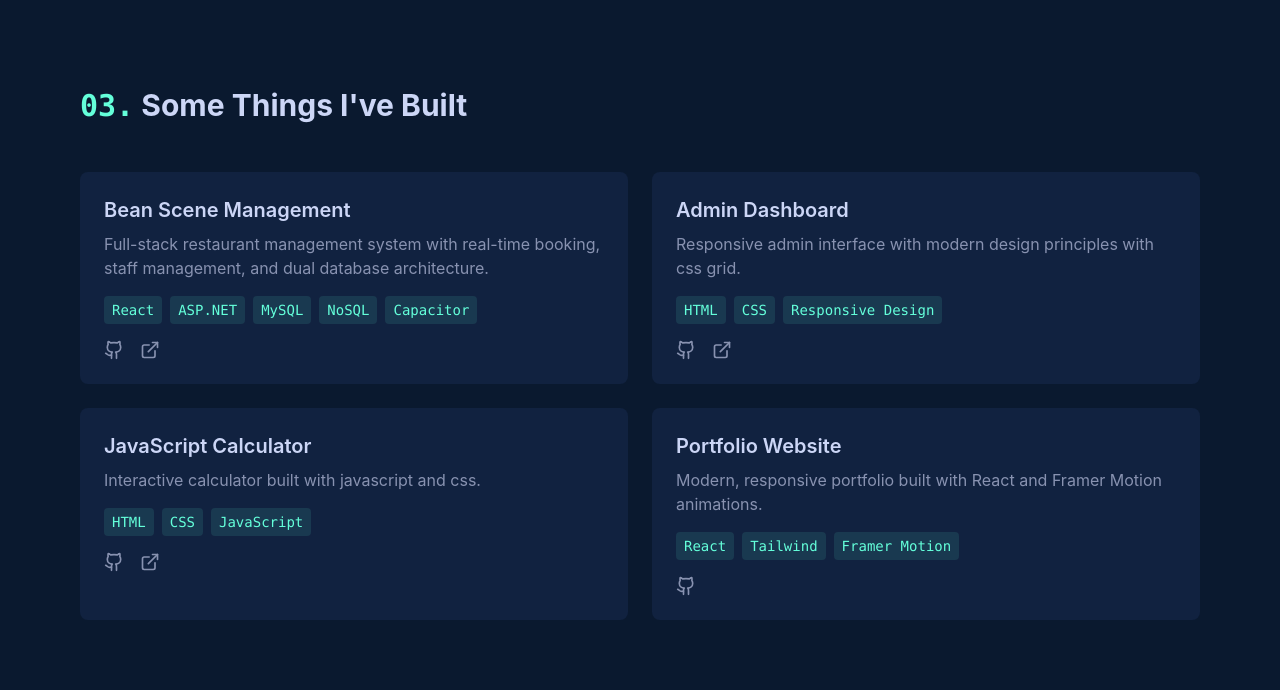
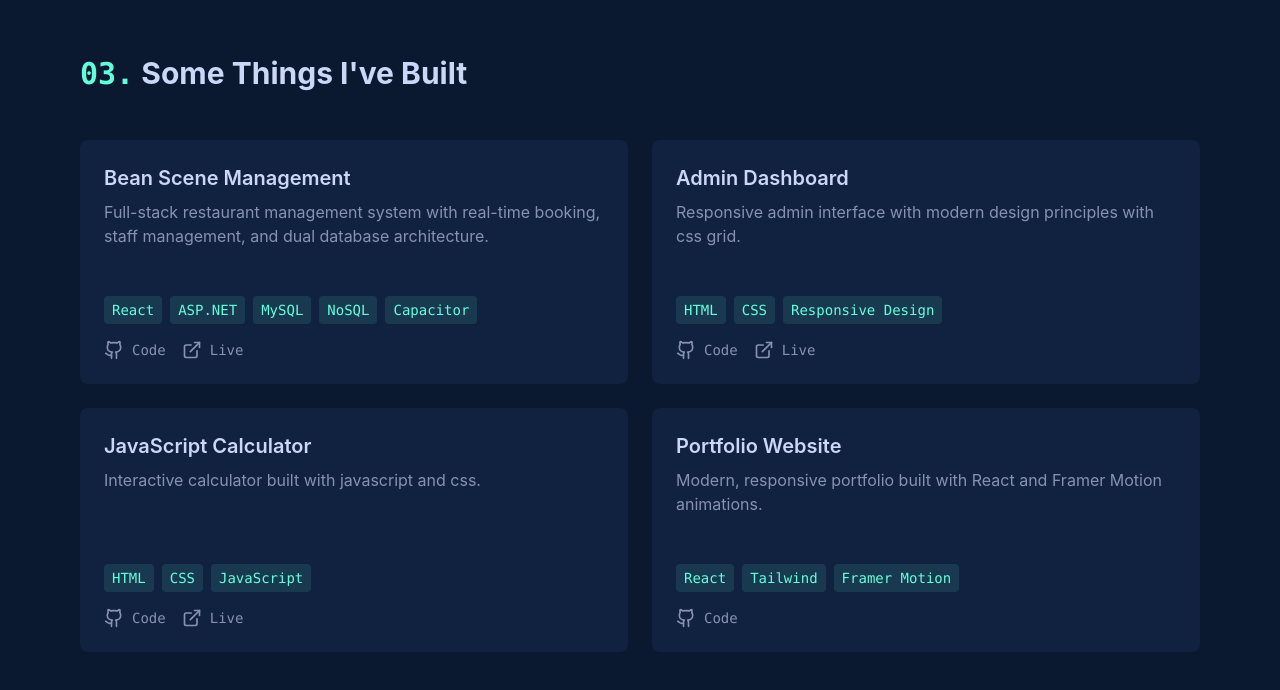
Before and after one commit to archebus/portfolio-source, a React (Create React App) app: page / in a window 1280 px wide. Shown: the part 2447-3137 px from the top of the page. Built offline with nearby package versions, Linux system fonts and the light colour scheme; the HTML template or start-up script is replaced by a standard one.

Commit message:
rebasing

```diff
--- a/src/components/shared/ProjectCard.jsx
+++ b/src/components/shared/ProjectCard.jsx
@@ -17,14 +17,14 @@ const ProjectCard = ({ title, description, tags, github, preview, image }) => {
       {/* Content */}
       <div className="relative z-10">
         <motion.h3
-          className="text-[#ccd6f6] text-xl font-semibold mb-2"
+          className="text-[#ccd6f6] text-xl font-semibold mb-2 flex items-center gap-2"
           layout
         >
           {title}
         </motion.h3>
 
         <motion.p
-          className="text-[#8892b0] mb-4"
+          className="text-[#8892b0] mb-4 h-20"
           layout
         >
           {description}
@@ -48,21 +48,27 @@ const ProjectCard = ({ title, description, tags, github, preview, image }) => {
           {github && (
             <motion.a
               href={github}
+              target="_blank"
+              rel="noopener noreferrer"
               whileHover={{ y: -2 }}
               whileTap={{ scale: 0.95 }}
-              className="text-[#8892b0] hover:text-[#64ffda]"
+              className="flex items-center gap-2 text-[#8892b0] hover:text-[#64ffda] transition-colors duration-300"
             >
               <Github size={20} />
+              <span className="text-sm font-mono">Code</span>
             </motion.a>
           )}
           {preview && (
             <motion.a
               href={preview}
+              target="_blank"
+              rel="noopener noreferrer"
               whileHover={{ y: -2 }}
               whileTap={{ scale: 0.95 }}
-              className="text-[#8892b0] hover:text-[#64ffda]"
+              className="flex items-center gap-2 text-[#8892b0] hover:text-[#64ffda] transition-colors duration-300"
             >
               <ExternalLink size={20} />
+              <span className="text-sm font-mono">Live</span>
             </motion.a>
           )}
         </div>
```
Also changed, not shown: src/components/layout/Layout.jsx (deleted), 1 other file (tests, documents, lock files or other folders).
